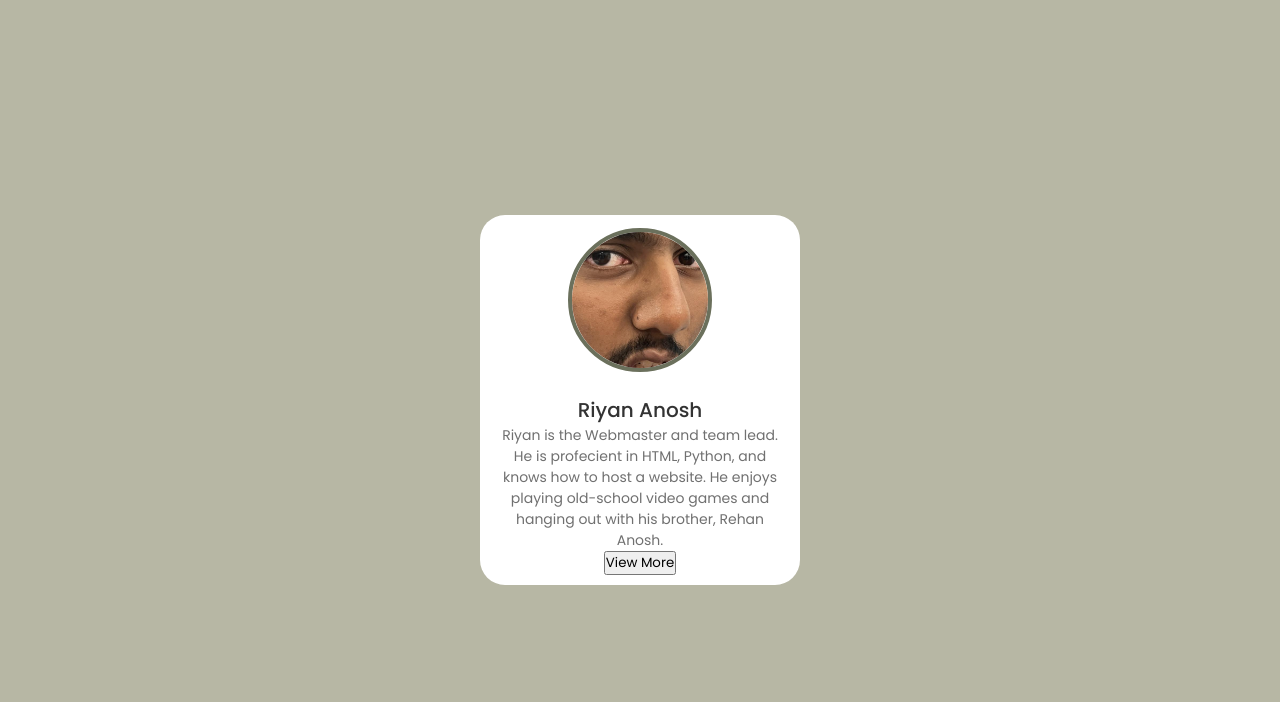
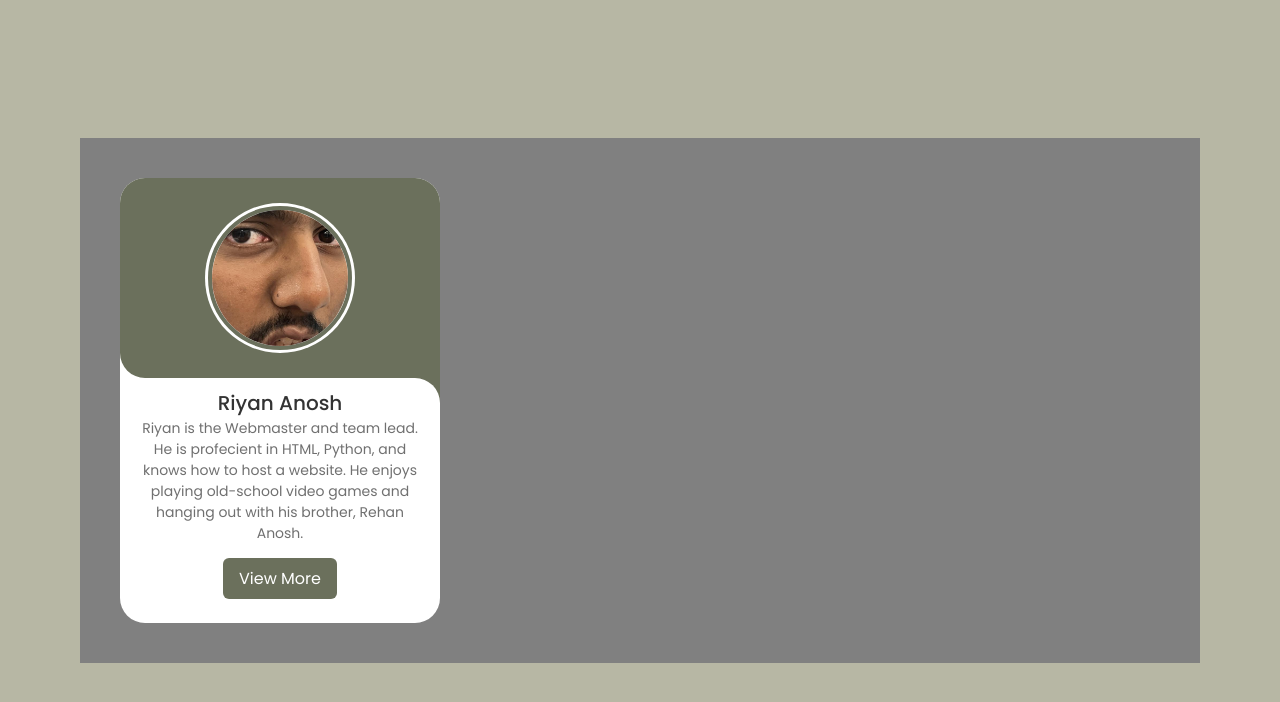
Before and after one commit to anoshmisiosdev/hegetsus, a plain HTML site: page About.html in a window 1280 px wide. Drawn offline with Linux system fonts and the light colour scheme.

Commit message:
Added some stuff

```diff
--- a/About.css
+++ b/About.css
@@ -13,6 +13,13 @@ body{
     justify-content: center;
     background-color: #b7b7a4;
 }
+.slide-container
+{
+    max-width: 1120px;
+    width: 100%;
+    background-color: grey;
+    padding: 40px 0;
+}
 .slide-content{
     margin: 0 40px;
 }
@@ -27,6 +34,39 @@ body{
     flex-direction: column;
     align-items: center;
     padding: 10px 14px;
+}
+.image-content
+{
+    position: relative;
+    row-gap: 5px;
+    padding: 25px 0;
+
+}
+.overlay
+{
+    position: absolute;
+    left: 0;
+    top: 0;
+    height: 100%;
+    width: 100%;
+    background-color: #6b705c;
+    border-radius: 25px 25px 0 25px;
+}
+.overlay::before,
+.overlay::after{
+    content: '';
+    position: absolute;
+    right: 0;
+    bottom: -40px;
+    height: 40px;
+    width: 40px;
+    background-color: #6b705c;
+}
+.overlay::after
+{
+    border-radius: 0 25px 0 0;
+    background-color: #fff;
+
 }
 .card-image
 {
@@ -59,3 +99,18 @@ body{
     text-align: center;
     color: #707070;
 }
+.button
+{
+    border: none;
+    font-size: 16px;
+    color: #fff;
+    padding: 8px 16px;
+    background-color: #6b705c;
+    border-radius: 6px;
+    margin: 14px;
+    cursor: pointer;
+    transition: all 0.3s ease;
+}
+.button:hover{
+    background: #7b806a;
+}
```
Also changed, not shown: swiper-bundle.min.css (added), swiper-bundle.min.js (added).
